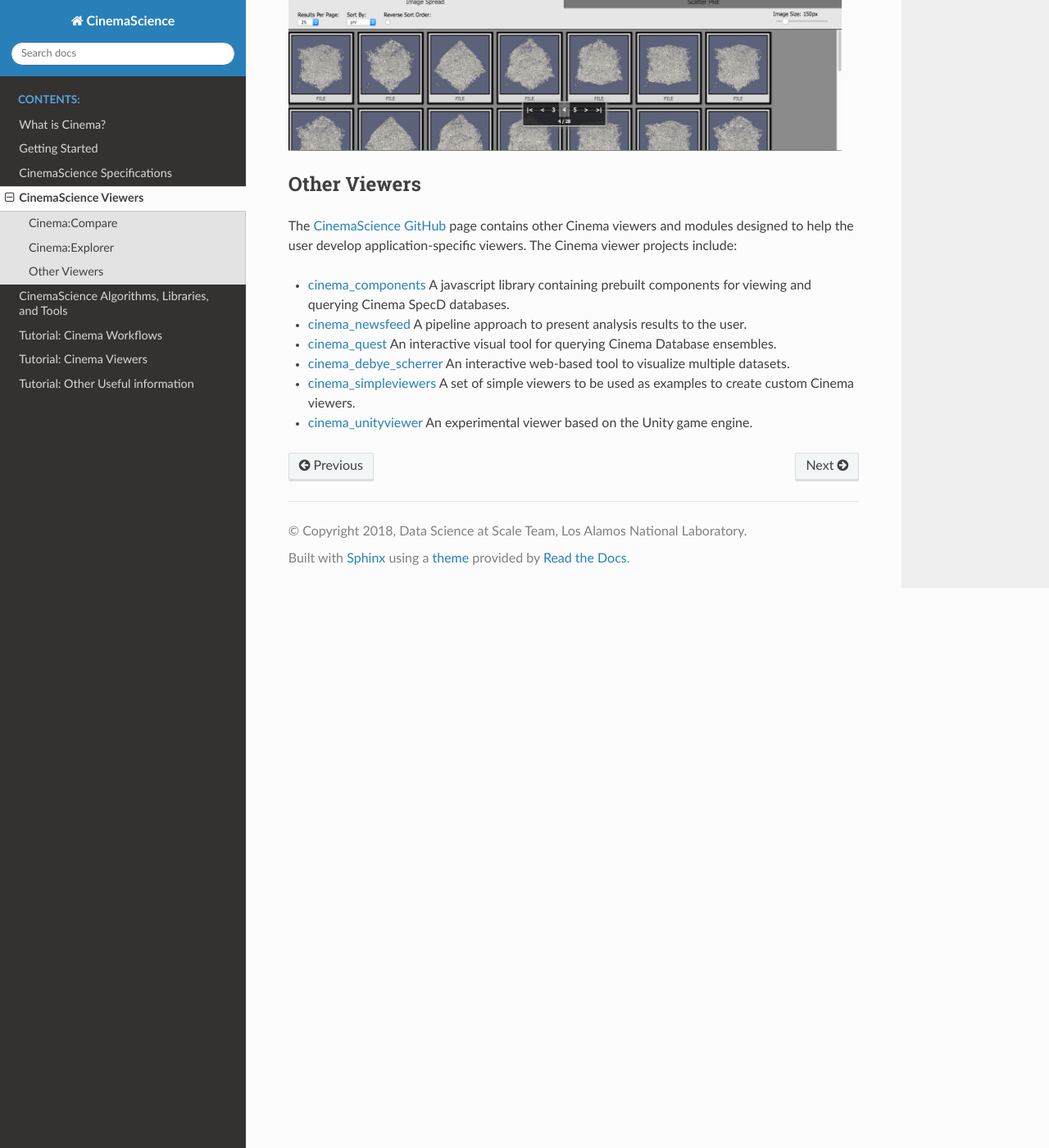
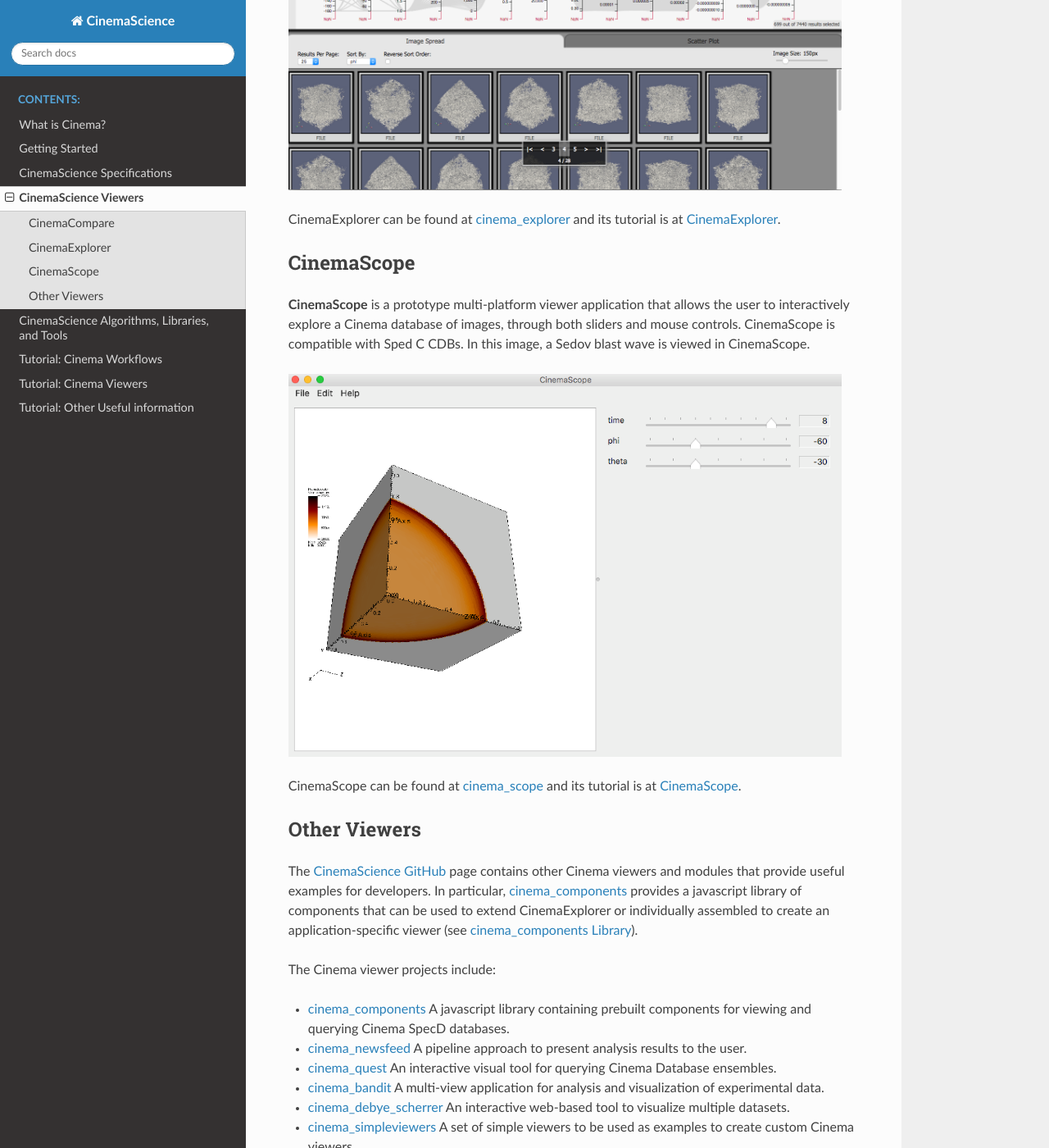
Before and after one commit to cinemascience/website, a Sphinx documentation site: the page built from docs/source/viewers.rst, in a window 1280 px wide and 1400 px high, scrolled down 1763 px. Shown: the whole window at 82% size. Built offline with Sphinx 7.4.7 and the Read the Docs theme 2.0.0, drawn with Linux system fonts in a browser that asks for light colours; formulas are drawn with MathJax 3; some of the changed text lies outside the part shown.

Commit message:
viewer docs cleanup

```diff
--- a/docs/source/algorithms-tools.rst
+++ b/docs/source/algorithms-tools.rst
@@ -20,6 +20,7 @@ CinemaScience includes algorithms, code libraries, and tools to facilitate analy
 
 .. toctree::
    :maxdepth: 2
-   :caption: cinema_lib
+   :caption: Libraries
 
    cinema_lib
+   cinema_components
--- a/docs/source/tutorial_viewers.rst
+++ b/docs/source/tutorial_viewers.rst
@@ -12,6 +12,8 @@ Viewing Cinema Databases
 **Note: Cinema databases should be viewed in Firefox to avoid cross origin security errors.**
 
 The basic Cinema viewers operate on the Cinema Spec D specification.  In each case, CDBs are assumed to reside in a **data/** directory.  Each CDB consists of a default **data.csv** file with columns of data abstracts following Spec D requirements (see :ref:`label_specifications`), and any subdirectories needed for the data abstracts such as images, vti files, or additional csv files.  The database viewers are described below.
+
+.. _label_tutorial_compare:
 
 CinemaCompare
 -------------
@@ -105,6 +107,8 @@ The sliders control all three databases in common:
    TypeError: results is undefined
 
 Note that videos showing CinemaCompare for single and multiple databases can be seen on the `CinemaScience Examples`_ website.
+
+.. _label_tutorial_explorer:
 
 CinemaExplorer
 --------------
@@ -273,6 +277,8 @@ There are three optional control fields that can be implemented within the **dat
     :width: 95%
     :align: left
 
+.. _label_tutorial_scope:
+
 CinemaScope
 -----------
 
--- a/docs/source/viewers.rst
+++ b/docs/source/viewers.rst
@@ -7,51 +7,77 @@ CinemaScience provides reference viewers and flexible components for users to bu
 
 .. _label_cinema_compare:
 
-Cinema:Compare
---------------
+CinemaCompare
+-------------
 
-**Cinema:Compare** is an interactive visualization approach to exploring Spec D Cinema databases.  It can be used with single databases to rotate around a visualization as with the MPAS-Ocean simulation.
+**CinemaCompare** is an interactive visualization approach to exploring Spec D Cinema databases.  It can be used with single databases to rotate around a visualization as with the MPAS-Ocean simulation.
 
 .. image:: images/CinemaCompareMPAS.png
    :width: 97%
    :alt: MPAS image
    :align: left
 
-**Cinema:Compare** can also be used to compare multiple databases as with this Warp plasma accelerator visualization that compares (left) isosurfaces found with a topological analysis versus (right) isosurfaces based on regular spacing.
+**CinemaCompare** can also be used to compare multiple databases as with this Warp plasma accelerator visualization that compares (left) isosurfaces found with a topological analysis versus (right) isosurfaces based on regular spacing.
 
 .. image:: images/CinemaCompareWarp.png
    :width: 97%
    :alt: Warp image
    :align: left
 
+CinemaCompare can be found at `cinema_compare`_ and its tutorial is at  :ref:`label_tutorial_compare`.
+
 .. _label_cinema_explorer:
 
-Cinema:Explorer
----------------
+CinemaExplorer
+--------------
 
-**Cinema:Explorer** is a browser based viewer for Spec D databases.  It includes a parallel coordinates view and a scatterplot view. The columns are the data artifacts or derived quantities that are defined in the data.csv file for the Spec D database.  This example is shows the dark matter density from the Nyx cosmological simulation.  Note how one can choose a subset of the images to view by selecting a region along one of the variable axes.
+**CinemaExplorer** is a browser based viewer for Spec D databases.  It includes a parallel coordinates view and a scatterplot view. The columns are the data artifacts or derived quantities that are defined in the data.csv file for the Spec D database.  This example is shows the dark matter density from the Nyx cosmological simulation.  Note how one can choose a subset of the images to view by selecting a region along one of the variable axes.
 
 .. image:: images/NyxExplorer.png
     :width: 97%
     :alt: Cinema Explorer Example
     :align: left
 
+CinemaExplorer can be found at `cinema_explorer`_ and its tutorial is at  :ref:`label_tutorial_explorer`.
+
+.. _label_cinema_scope:
+
+CinemaScope
+-----------
+
+**CinemaScope** is a prototype multi-platform viewer application that allows the user to interactively explore a Cinema database of images, through both sliders and mouse controls.  CinemaScope is compatible with Sped C CDBs.  In this image, a Sedov blast wave is viewed in CinemaScope.
+
+.. image:: images/cs_sedov.png
+    :width: 97%
+    :alt: Cinema Scope Example
+    :align: left
+
+CinemaScope can be found at `cinema_scope`_ and its tutorial is at  :ref:`label_tutorial_scope`.
+
 Other Viewers
 -------------
 
-The `CinemaScience GitHub`_ page contains other Cinema viewers and modules designed to help the user develop application-specific viewers.  The Cinema viewer projects include:
+The `CinemaScience GitHub`_ page contains other Cinema viewers and modules that provide useful examples for developers.  In particular, `cinema_components`_ provides a javascript library of components that can be used to extend CinemaExplorer or individually assembled to create an application-specific viewer (see :ref:`label_cinema_components`).
+
+The Cinema viewer projects include:
 
 - `cinema_components`_ A javascript library containing prebuilt components for viewing and querying Cinema SpecD databases.
 - `cinema_newsfeed`_ A pipeline approach to present analysis results to the user.
 - `cinema_quest`_ An interactive visual tool for querying Cinema Database ensembles.
+- `cinema_bandit`_ A multi-view application for analysis and visualization of experimental data.
 - `cinema_debye_scherrer`_ An interactive web-based tool to visualize multiple datasets.
 - `cinema_simpleviewers`_ A set of simple viewers to be used as examples to create custom Cinema viewers.
 - `cinema_unityviewer`_ An experimental viewer based on the Unity game engine.
 
+
+.. _cinema_compare : https://github.com/cinemascience/cinema_compare
+.. _cinema_explorer : https://github.com/cinemascience/cinema_explorer
+.. _cinema_scope : https://github.com/cinemascience/cinema_scope
 .. _CinemaScience GitHub : https://github.com/cinemascience
 .. _cinema_components :  https://github.com/cinemascience/cinema_components
 .. _cinema_newsfeed :  https://github.com/cinemascience/cinema_newsfeed
 .. _cinema_quest : https://github.com/cinemascience/cinema_quest
+.. _cinema_bandit : https://github.com/cinemascience/cinema_bandit
 .. _cinema_debye_scherrer : https://github.com/cinemascience/cinema_debye_scherrer
 .. _cinema_simpleviewers : https://github.com/cinemascience/cinema_simpleviewers
 .. _cinema_unityviewer : https://github.com/cinemascience/cinema_unityviewer
```
Also changed, not shown: docs/source/cinema_components.rst (added, +17 -0 lines), docs/source/images/cs_sedov.png (added).
